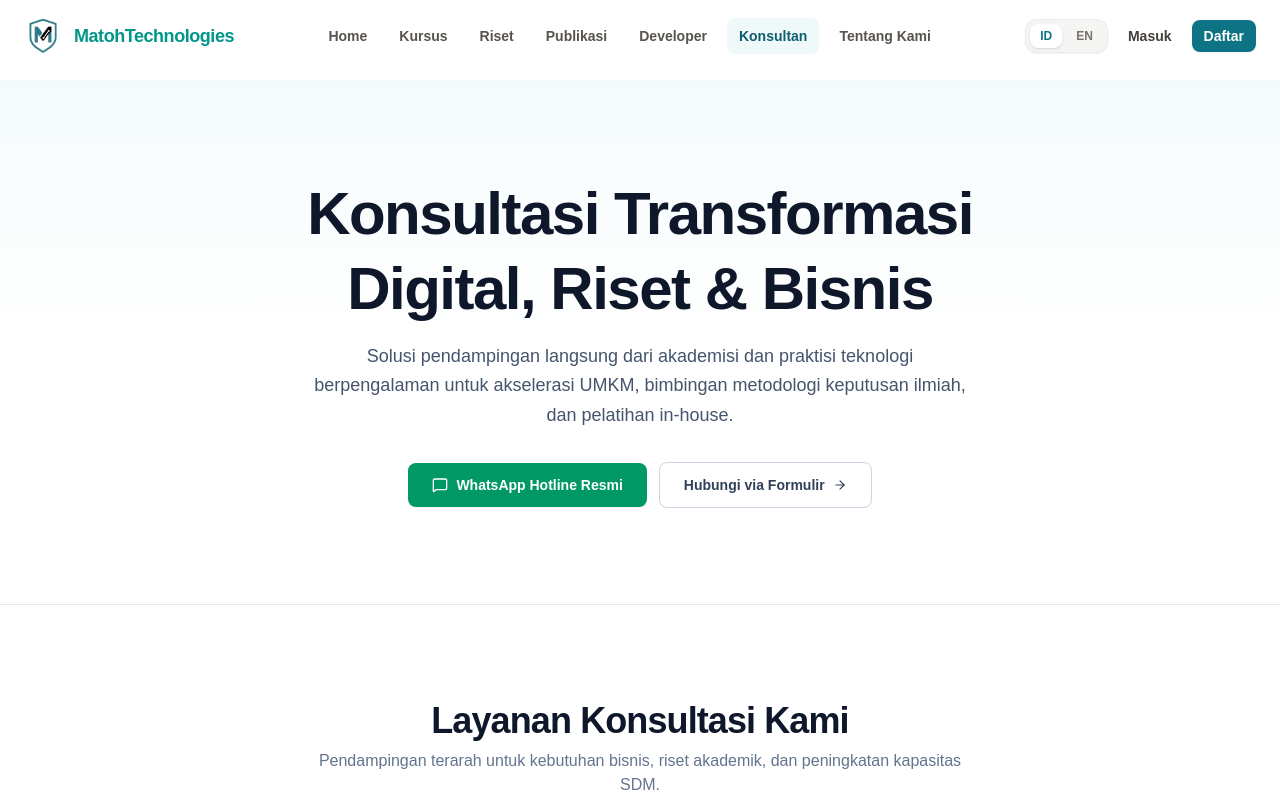
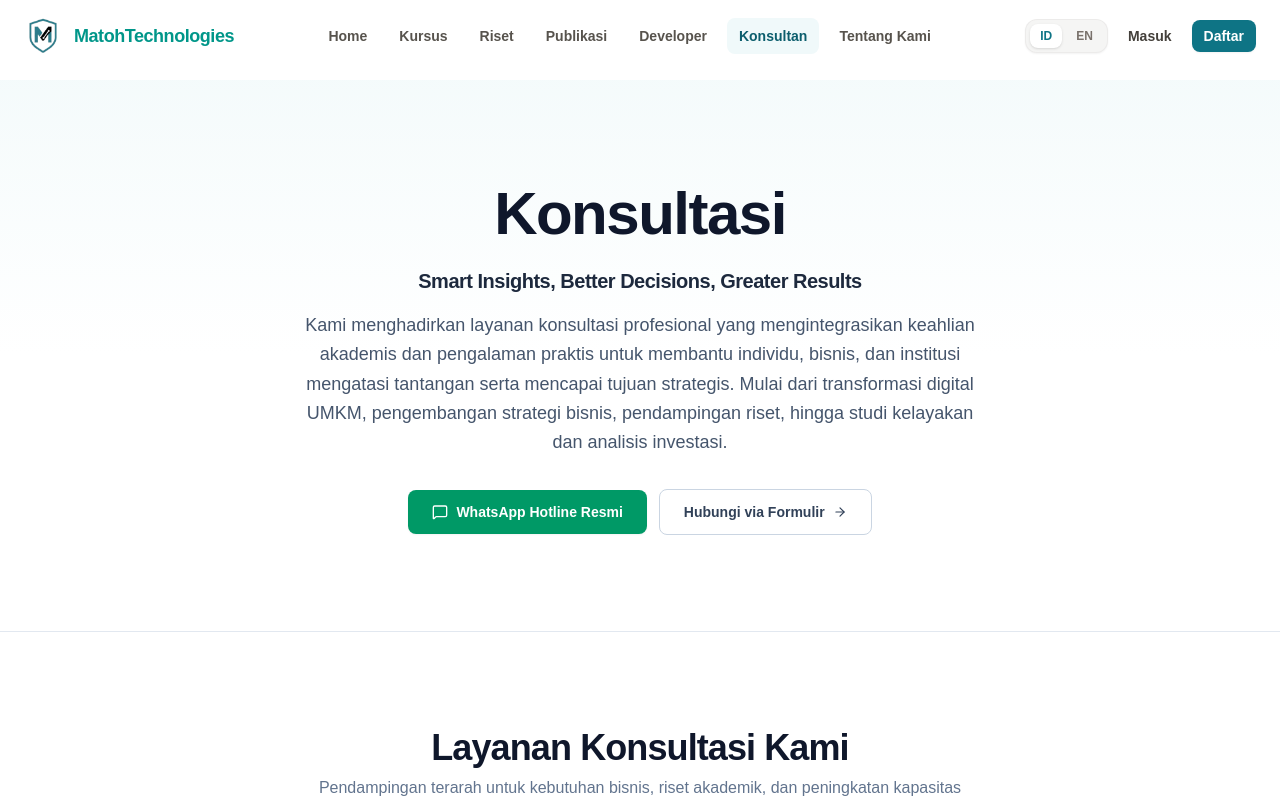
Before and after one commit to matohtechnologies/matoh-lms, a Next.js app: page /konsultan in a window 1280 px wide. Shown: the top 800 px of the page. Built offline with nearby package versions, Linux system fonts and the light colour scheme; no server answers.

Commit message:
feat(konsultan): update title to Konsultasi, add tagline and description

```diff
--- a/src/app/(public)/konsultan/page.tsx
+++ b/src/app/(public)/konsultan/page.tsx
@@ -82,13 +82,20 @@ export default async function KonsultanPage() {
               className="text-4xl sm:text-5xl lg:text-6xl font-extrabold text-slate-900 tracking-tight leading-tight"
               style={{ fontFamily: "var(--font-poppins, sans-serif)" }}
             >
-              {isEn ? "Transformative Business & Research Advisory" : "Konsultasi Transformasi Digital, Riset & Bisnis"}
+              {isEn ? "Consulting" : "Konsultasi"}
             </h1>
+
+            <p
+              className="text-lg sm:text-xl font-bold text-slate-800 tracking-tight"
+              style={{ fontFamily: "var(--font-poppins, sans-serif)" }}
+            >
+              Smart Insights, Better Decisions, Greater Results
+            </p>
 
             <p className="text-base sm:text-lg text-slate-600 leading-relaxed max-w-2xl mx-auto">
               {isEn
-                ? "Holistic advisory programs delivered by seasoned scholars and technology practitioners for MSME growth, academic theses, and corporate excellence."
-                : "Solusi pendampingan langsung dari akademisi dan praktisi teknologi berpengalaman untuk akselerasi UMKM, bimbingan metodologi keputusan ilmiah, dan pelatihan in-house."}
+                ? "We deliver professional consulting services integrating academic expertise and practical experience to assist individuals, businesses, and institutions in overcoming challenges and achieving strategic goals. Ranging from MSME digital transformation, business strategy development, research mentoring, to feasibility studies and investment analysis."
+                : "Kami menghadirkan layanan konsultasi profesional yang mengintegrasikan keahlian akademis dan pengalaman praktis untuk membantu individu, bisnis, dan institusi mengatasi tantangan serta mencapai tujuan strategis. Mulai dari transformasi digital UMKM, pengembangan strategi bisnis, pendampingan riset, hingga studi kelayakan dan analisis investasi."}
             </p>
 
             <div className="flex flex-wrap items-center justify-center gap-3 pt-4">
```
